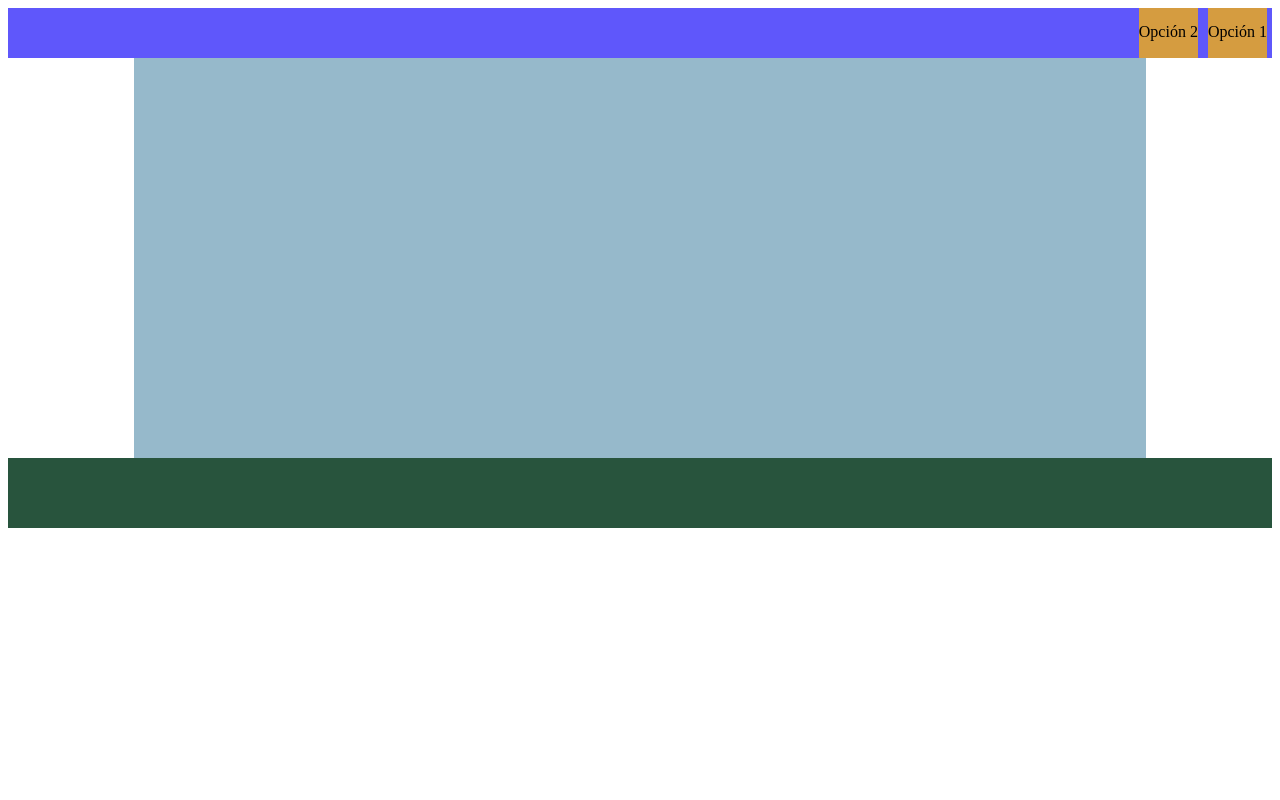
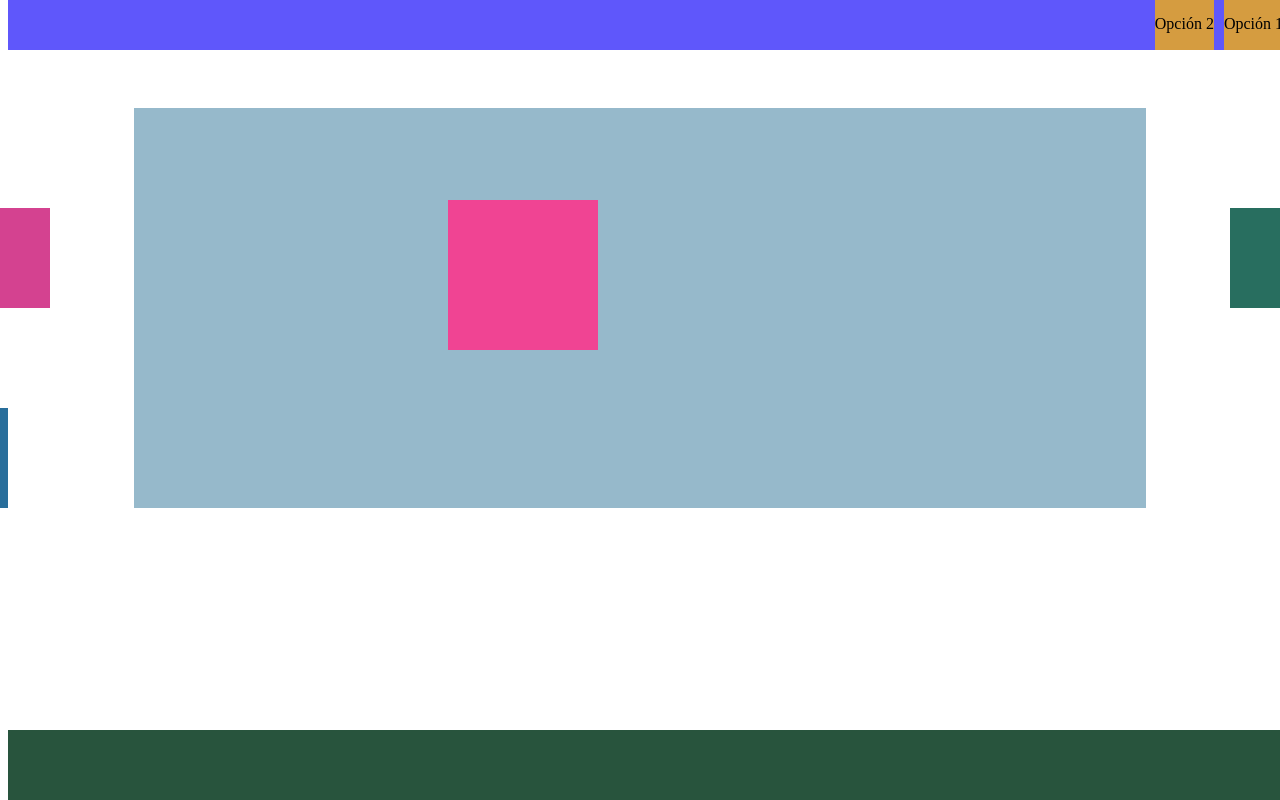
Before and after one commit to dcirer/position, a plain HTML site: page index.html in a window 1280 px wide. Drawn offline with Linux system fonts and the light colour scheme.

Commit message:
dcirer
agregamos propiedades position a diferentes cajas creadas, para ver el comportamiento

```diff
--- a/css/estilos.css
+++ b/css/estilos.css
@@ -2,12 +2,16 @@ header{
   background-color: rgb(95, 87, 251);
   width: 100%;
   height: 50px;
+  position: fixed;
+  top: 0;
 }
 footer{
   clear: both;
   width: 100%;
   height: 70px;
   background-color: rgb(40, 84, 61);
+  position: fixed;
+  bottom: 0;
 }
 nav {
   height: 100%;
@@ -37,3 +41,40 @@ section article{
   background-color: rgb(150, 185, 203);
   margin: 0 auto;
 }
+
+#panelIzq{
+  width: 50px;
+  height: 100px;
+  background-color: rgb(212, 66, 144);
+  position: fixed;
+  left: 0;
+  margin-top: 200px;
+}
+
+#panelDer{
+width: 50px;
+height: 100px;
+background-color: rgb(40, 110, 95);
+position: fixed;
+right: 0;
+margin-top: 200px;
+
+}
+#absoluta{
+  width: 150px;
+  height: 150px;
+  background-color: rgb(240, 68, 147);
+  position: absolute;
+  top: 200px;
+  left: 35%;
+
+}
+
+#IntDer{
+  width: 50px;
+  height: 100px;
+  background-color: rgb(40, 110, 155);
+  position: relative;
+  top: 400px;
+  margin-left: -50px;
+}
--- a/index.html
+++ b/index.html
@@ -4,9 +4,13 @@
     <meta charset="utf-8">
     <meta name="viewport" content="width:device-width">
     <link rel="stylesheet" href="css/estilos.css">
-    <title>Etiqueta display</title>
+    <title>Position</title>
   </head>
   <body>
+    <div id="panelIzq"></div>
+    <div id="panelDer"></div>
+    <div id="absoluta"></div>
+
     <header>
       <nav>
         <ul>
@@ -17,6 +21,7 @@
     </header>
     <div class="contenedor">
       <section>
+        <div id="IntDer"></div>
         <article>
         </article>
       </section>
```
